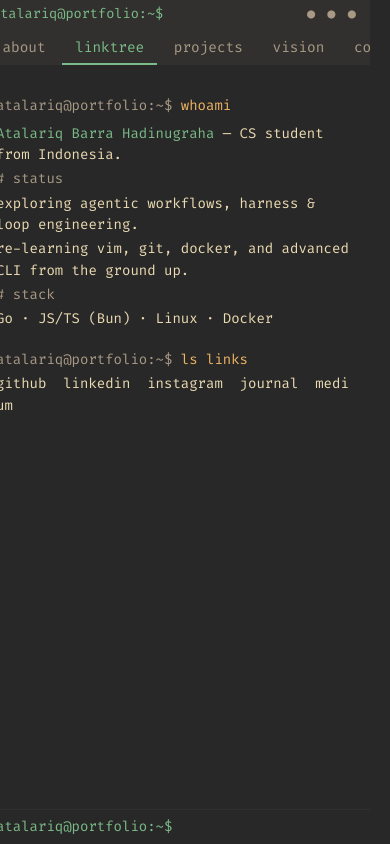
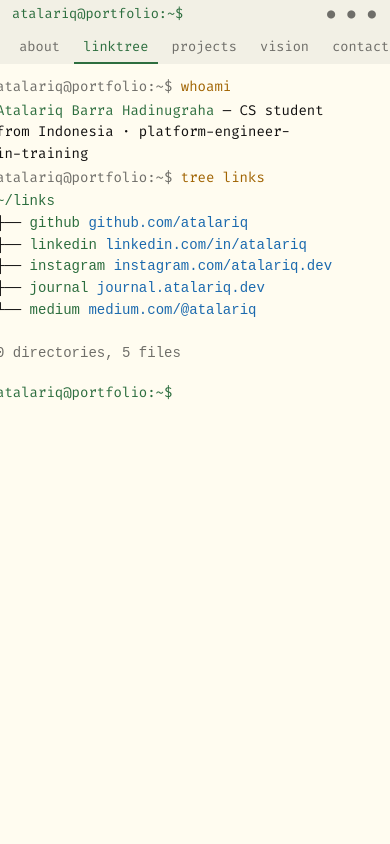
Before and after one commit to atalariq/atalariq.github.io, a website: page index.html in a window 390 px wide. Both pictures are taken after a click on the tab "linktree". Drawn offline with Linux system fonts and the light colour scheme.

Commit message:
feat(terminal): inline prompt, tree linktree, ls -l projects, responsive
- Move the live prompt inside the scroll log so a single prompt follows the
  output instead of being pinned to the bottom; drop the duplicated static
  about pane and boot by running a real whoami.
- linktree now renders via a real `tree` command: branch glyphs + clickable
  URLs. projects renders via `ls -l`: mode, name, aligned descriptions.
- Respect OS color-scheme by default (drop hardcoded data-theme=dark).
- Contain wide output (tree/ls -l/ascii) and wrap ls/rows so nothing forces
  horizontal scroll on phones.

```diff
--- a/commands.js
+++ b/commands.js
@@ -25,21 +25,117 @@ function tabForTarget(node) {
   return null;
 }
 
+// Split argv into single-char flags (-l, -la) and positional operands.
+function splitArgs(args) {
+  const flags = [];
+  const operands = [];
+  for (const a of args) {
+    if (a.startsWith("-") && a.length > 1) flags.push(...a.slice(1).split(""));
+    else operands.push(a);
+  }
+  return { flags, operands };
+}
+
+// `ls -l`: one row per entry — mode, name, and an optional description column,
+// monospace-aligned. Descriptions live on the content node (see content.js).
+function renderLong(node) {
+  const entries = node.children;
+  const width = Math.max(
+    0,
+    ...entries.map((e) => e.name.length + (e.type === "dir" ? 1 : 0)),
+  );
+  const rows = entries.map((e) => {
+    const mode = e.type === "dir" ? "drwxr-xr-x" : "-rw-r--r--";
+    const display = e.name + (e.type === "dir" ? "/" : "");
+    const pad = " ".repeat(width - display.length + 2);
+    const nameHtml =
+      e.type === "dir"
+        ? `<span class="green">${escapeHtml(display)}</span>`
+        : escapeHtml(display);
+    const desc = e.desc ? `<span class="dim">${escapeHtml(e.desc)}</span>` : "";
+    return `<span class="dim">${mode}</span>  ${nameHtml}${pad}${desc}`;
+  });
+  return `<pre class="long">${rows.join("\n")}</pre>`;
+}
+
 function ls(args, env) {
-  const arg = args[0];
+  const { flags, operands } = splitArgs(args);
+  const arg = operands[0];
   const target = resolvePath(env.root, env.cwd, arg);
   if (!target) return { error: `ls: no such file or directory: ${arg}` };
   const { node } = target;
   if (node.type === "file")
     return { html: `<p>${escapeHtml(node.name)}</p>`, tab: tabForTarget(node) };
+  if (flags.includes("l"))
+    return { html: renderLong(node), tab: tabForTarget(node) };
   const cells = listDir(node).map((e) =>
     e.type === "dir"
       ? `<span class="green">${escapeHtml(e.name)}/</span>`
-      : escapeHtml(e.name),
+      : `<span>${escapeHtml(e.name)}</span>`,
   );
   return {
-    html: `<p class="ls">${cells.join("&nbsp;&nbsp;")}</p>`,
+    html: `<div class="ls">${cells.join("")}</div>`,
     tab: tabForTarget(node),
+  };
+}
+
+// Recursively render a dir as `tree`-style branches. Nodes carrying a `url`
+// (the links/) render the name plus a clickable address.
+function renderTree(node, prefix = "") {
+  const kids = node.children || [];
+  const lines = [];
+  kids.forEach((child, i) => {
+    const last = i === kids.length - 1;
+    const branch = last ? "└── " : "├── ";
+    let label;
+    if (child.url) {
+      const shown = child.url.replace(/^https?:\/\//, "");
+      label =
+        `<span class="green">${escapeHtml(child.name)}</span> ` +
+        `<a href="${escapeHtml(child.url)}">${escapeHtml(shown)}</a>`;
+    } else if (child.type === "dir") {
+      label = `<span class="green">${escapeHtml(child.name)}/</span>`;
+    } else {
+      label = escapeHtml(child.name);
+    }
+    lines.push(`${prefix}${branch}${label}`);
+    if (child.type === "dir") {
+      lines.push(...renderTree(child, prefix + (last ? "    " : "│   ")));
+    }
+  });
+  return lines;
+}
+
+function countTree(node) {
+  let dirs = 0;
+  let files = 0;
+  for (const c of node.children || []) {
+    if (c.type === "dir") {
+      dirs++;
+      const s = countTree(c);
+      dirs += s.dirs;
+      files += s.files;
+    } else files++;
+  }
+  return { dirs, files };
+}
+
+function tree(args, env) {
+  const { operands } = splitArgs(args);
+  const arg = operands[0];
+  const target = resolvePath(env.root, env.cwd, arg);
+  if (!target) return { error: `tree: ${arg}: No such file or directory` };
+  if (target.node.type !== "dir")
+    return { error: `tree: ${arg}: Not a directory` };
+  const header = `<span class="green">${escapeHtml(formatCwd(target.path))}</span>`;
+  const body = renderTree(target.node).join("\n");
+  const { dirs, files } = countTree(target.node);
+  const footer =
+    `<span class="dim">${dirs} director${dirs === 1 ? "y" : "ies"}, ` +
+    `${files} file${files === 1 ? "" : "s"}</span>`;
+  return {
+    html: `<pre class="tree">${header}\n${body}\n\n${footer}</pre>`,
+    tab: tabForTarget(target.node),
   };
 }
 
@@ -67,7 +163,7 @@ function pwd(_args, env) {
 }
 
 // Filesystem commands; system/theme/easter-egg handlers are registered below.
-export const COMMANDS = { ls, cat, cd, pwd };
+export const COMMANDS = { ls, cat, cd, pwd, tree };
 
 /** Resolve, dispatch, and return a descriptor (or null for empty input). */
 export function runCommand(input, env) {
--- a/content.js
+++ b/content.js
@@ -89,6 +89,7 @@ export const tree = {
       children: links.map((l) => ({
         type: "file",
         name: linkSlug(l),
+        url: l.url,
         render: () =>
           `<p><a href="${l.url}">${l.url.replace(/^https?:\/\//, "")}</a></p>`,
       })),
@@ -99,6 +100,8 @@ export const tree = {
       children: projects.map((p) => ({
         type: "file",
         name: p.name,
+        desc: p.desc,
+        tags: p.tags,
         render: () => renderProject(p),
       })),
     },
--- a/data.js
+++ b/data.js
@@ -13,8 +13,8 @@ export const tabs = ["about", "linktree", "projects", "vision", "contact"];
 // Each tab (and tab-bar click) injects its canonical shell command.
 export const sectionCommands = {
   about: "cat about.md",
-  linktree: "ls links",
-  projects: "ls projects",
+  linktree: "tree links",
+  projects: "ls -l projects",
   vision: "cat vision.md",
   contact: "cat contact.md",
 };
@@ -34,7 +34,8 @@ export const systemInfo = {
 
 export const helpText = [
   "available commands:",
-  "  ls [path]     — list a directory (try: ls, ls projects)",
+  "  ls [-l] [path] — list a directory (try: ls, ls -l projects)",
+  "  tree [path]   — list a directory as a tree (try: tree links)",
   "  cat <file>    — print a file (try: cat about.md)",
   "  cd <path>     — change directory; pwd — print working dir",
   "  about linktree projects vision contact — jump to a section",
--- a/index.html
+++ b/index.html
@@ -1,5 +1,5 @@
 <!doctype html>
-<html lang="en" data-theme="dark">
+<html lang="en">
   <head>
     <meta charset="UTF-8" />
     <meta name="viewport" content="width=device-width, initial-scale=1" />
@@ -100,34 +100,12 @@
         </button>
       </nav>
 
-      <!-- Screen: scrollable output log -->
+      <!-- Screen: scrollable output log with the live prompt as its last line -->
       <div class="screen" id="screen">
-        <section id="pane-about" aria-labelledby="tab-about">
-          <p class="cmdline">
-            <span class="dim">atalariq@portfolio:~$</span>
-            <span id="boot-command"></span
-            ><span class="cursor-inline" aria-hidden="true"></span>
-          </p>
-          <div class="cmd-output">
-            <p>
-              <span class="green">Atalariq Barra Hadinugraha</span> — CS student
-              from Indonesia.
-            </p>
-            <p class="dim"># status</p>
-            <p>exploring agentic workflows, harness &amp; loop engineering.</p>
-            <p>
-              re-learning vim, git, docker, and advanced CLI from the ground up.
-            </p>
-            <p class="dim"># stack</p>
-            <p>Go · JS/TS (Bun) · Linux · Docker</p>
-          </div>
-        </section>
-
         <!-- typed-command output log -->
         <div id="output" class="cmd-output" aria-live="polite"></div>
-      </div>
 
-      <!-- Prompt -->
+        <!-- Prompt: follows the output, scrolls with it -->
         <form id="prompt-form" class="promptbar" autocomplete="off">
           <label for="prompt-input" class="prompt-label"
             >atalariq@portfolio:~$</label
@@ -144,6 +122,7 @@
             spellcheck="false"
           />
         </form>
+      </div>
     </main>
 
     <script type="module">
--- a/style.css
+++ b/style.css
@@ -151,9 +151,16 @@ a:focus {
   color: var(--muted);
   font-size: 0.85rem;
 }
+.titlebar .prompt-label {
+  overflow: hidden;
+  text-overflow: ellipsis;
+  white-space: nowrap;
+}
 .titlebar-dots {
   color: var(--muted);
   letter-spacing: 0.15em;
+  flex: 0 0 auto;
+  padding-left: var(--space-s);
 }
 
 /* ============================ Tab bar ============================ */
@@ -197,20 +204,36 @@ a:focus {
 
 .screen {
   flex: 1 1 auto;
+  min-width: 0;
   overflow-y: auto;
   padding: var(--space-m);
   line-height: 1.55;
 }
 
-.cmdline {
-  color: var(--warning);
-  margin-bottom: 0.4rem;
-}
 .cmd-output {
   margin: 0 0 1.2rem;
+  min-width: 0;
 }
 .cmd-output p {
   margin: 0.15rem 0;
+}
+
+/* Wide blocks (tree, ls -l, ascii art) scroll horizontally instead of
+   forcing the whole terminal wider than the viewport. */
+pre {
+  margin: 0.15rem 0;
+  max-width: 100%;
+  overflow-x: auto;
+}
+.tree a {
+  color: var(--info);
+}
+
+/* `ls` lays its entries out in a wrapping grid so they never overflow. */
+.ls {
+  display: flex;
+  flex-wrap: wrap;
+  gap: 0.15rem 1.4rem;
 }
 
 .green {
@@ -263,13 +286,12 @@ a:focus {
 
 /* ============================ Prompt ============================ */
 
+/* The prompt is the last line of the scroll log, not a fixed bar. */
 .promptbar {
   display: flex;
-  align-items: center;
+  align-items: baseline;
   gap: 0.5rem;
-  padding: var(--space-xs) var(--space-m);
-  border-top: 1px solid var(--surface);
-  background: var(--bg);
+  margin-top: 0.2rem;
 }
 .prompt-label {
   color: var(--accent);
@@ -316,7 +338,20 @@ a:focus {
     border: none;
     border-radius: 0;
   }
+  .screen {
+    padding: var(--space-s);
+  }
+  .tab {
+    padding: 0.4rem 0.6rem;
+    font-size: 0.85rem;
+  }
   .prompt-input {
     font-size: 0.9rem;
   }
+  /* Wrap long ls -l / tree rows on phones instead of scrolling sideways. */
+  pre.long,
+  pre.tree {
+    white-space: pre-wrap;
+    word-break: break-word;
+  }
 }
--- a/terminal.js
+++ b/terminal.js
@@ -153,10 +153,33 @@ export function executeCommand(ctx, rawInput) {
   ctx.history.add(rawInput);
 }
 
-async function playBoot(doc, schedule) {
-  const el = doc.getElementById("boot-command");
-  if (!el) return;
-  await typeText(el, "whoami", 70, schedule);
+/**
+ * Boot intro: run `whoami` as the first command. With the typewriter on, the
+ * command is typed into an echoed prompt line before its output is printed;
+ * with it off (tests), the command runs instantly. Either way the live prompt
+ * ends up below the output, like a real shell.
+ */
+async function playBoot(ctx, opts) {
+  const doc = ctx.doc;
+  const out = doc.getElementById("output");
+  if (!out) return;
+  if (opts.typewriter === false) {
+    executeCommand(ctx, "whoami");
+    return;
+  }
+  const line = doc.createElement("div");
+  line.innerHTML =
+    `<span class="dim">${escapeHtml(promptFor(ctx))}</span> ` +
+    `<span class="yellow" id="boot-command"></span>` +
+    `<span class="cursor-inline" aria-hidden="true"></span>`;
+  out.appendChild(line);
+  const span = line.querySelector("#boot-command");
+  await typeText(span, "whoami", 70, opts.schedule);
+  const cursor = line.querySelector(".cursor-inline");
+  if (cursor) cursor.remove();
+  const desc = runCommand("whoami", envFor(ctx));
+  applyDescriptor(ctx, desc);
+  ctx.history.add("whoami");
 }
 
 export function bootstrap(opts = {}) {
@@ -217,7 +240,7 @@ export function bootstrap(opts = {}) {
   focusInput(doc);
 
   if (initial === "about") {
-    if (opts.typewriter !== false) playBoot(doc, opts.schedule);
+    playBoot(ctx, opts);
   } else {
     executeCommand(ctx, sectionCommands[initial]);
   }
```
Also changed, not shown: test/commands.test.js (+21 -0 lines), test/integration.test.js (+4 -2 lines), test/markup.test.js (+3 -2 lines), test/bootstrap.test.js. Lines whose indentation alone changed are shown as unchanged.
